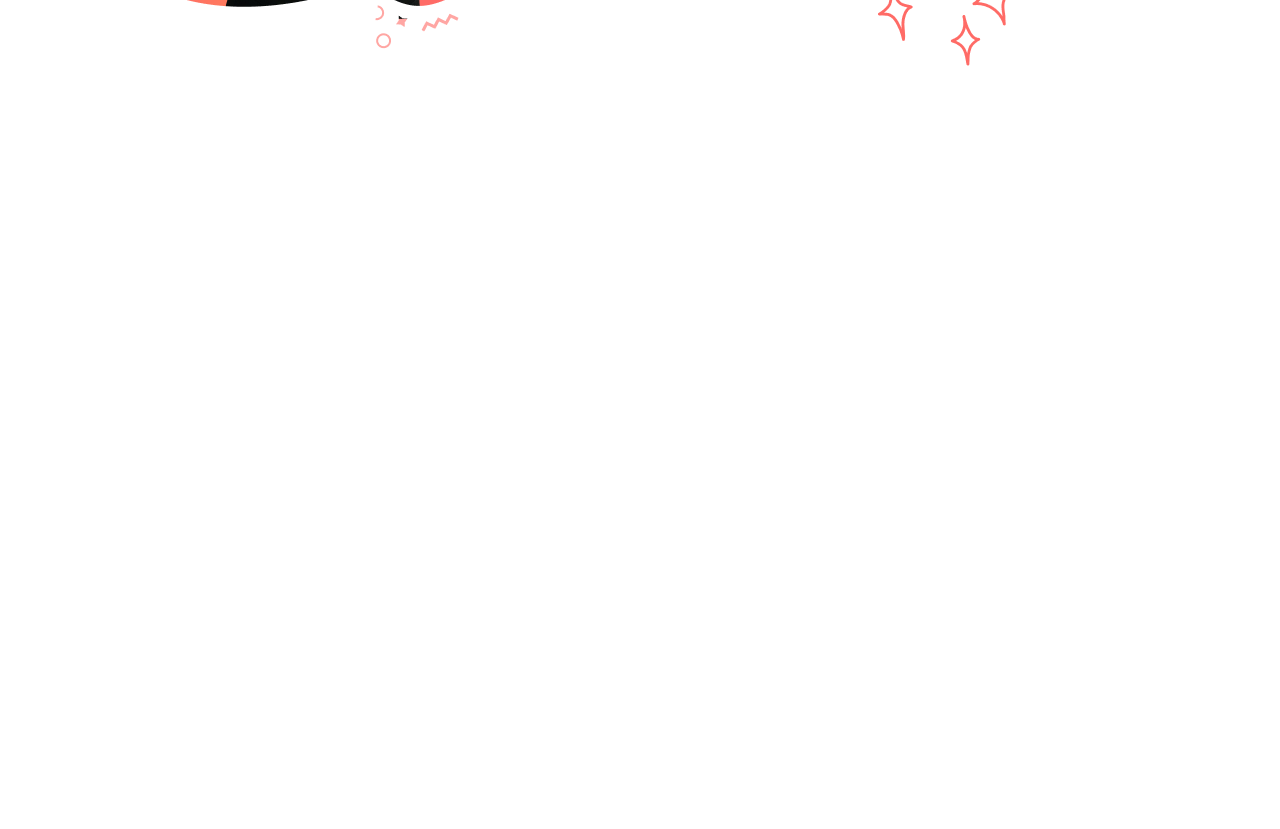
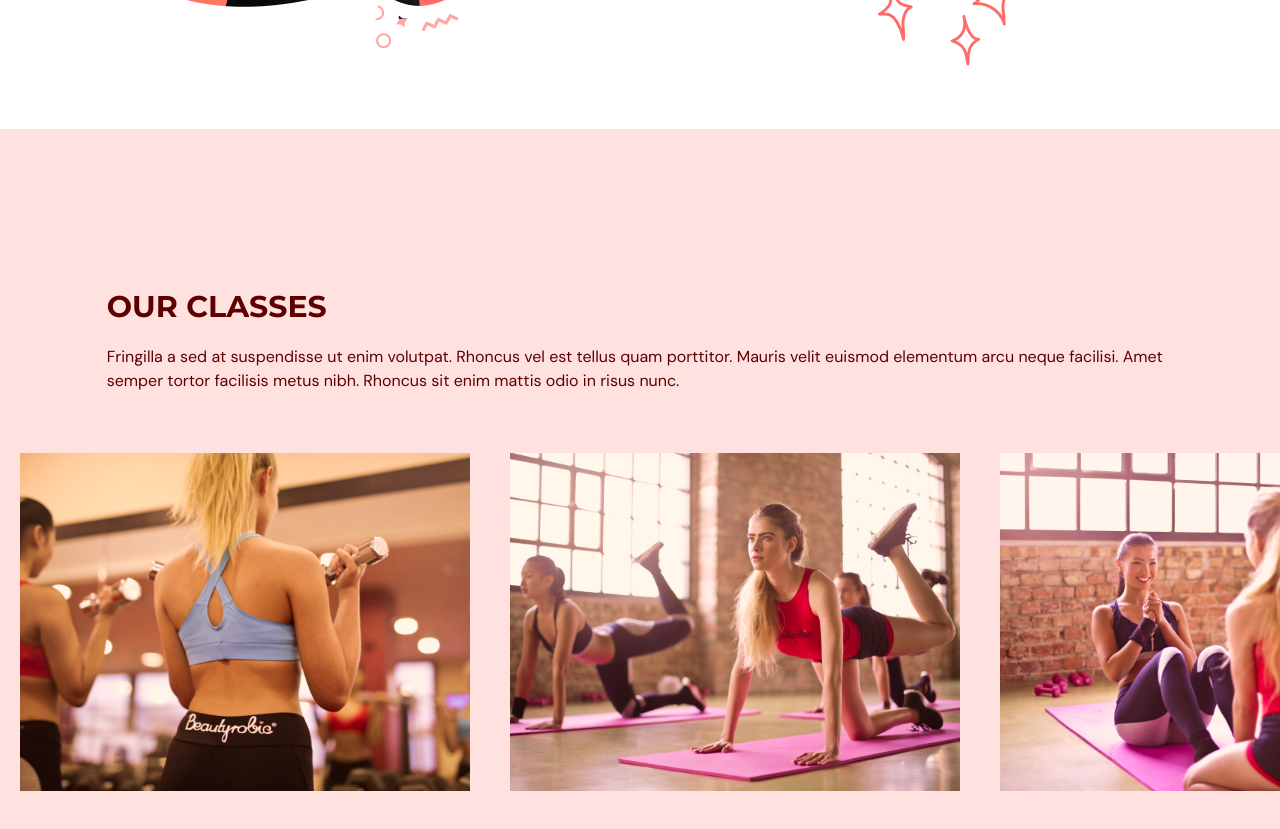
Before and after one commit to mfbernasol/gym-ts, a React (Vite) app: page / in a window 1280 px wide. Shown: the part 2000-2829 px from the top of the page. Before the commit the page ends 2129 px from the top, so only its background shows below. Built offline with nearby package versions, Linux system fonts and the light colour scheme.

Commit message:
create classes page

```diff
--- a/src/App.tsx
+++ b/src/App.tsx
@@ -3,7 +3,7 @@
 import Benefits from '@/scenes/benefits'
 import { useEffect, useState } from "react";
 import { SelectedPage } from "@/shared/types";
-
+import OurClasses from "@/scenes/ourClasses";
 function App() {
   const [selectedPage, setSelectedPage] = useState<SelectedPage>(
     SelectedPage.Home
@@ -32,6 +32,7 @@
       />
       <Home setSelectedPage={setSelectedPage} />
       <Benefits setSelectedPage={setSelectedPage} />
+      <OurClasses setSelectedPage={setSelectedPage}/>
     </div>
   );
 }
--- /dev/null
+++ b/src/scenes/ourClasses/Class.tsx
@@ -0,0 +1,24 @@
+type Props = {
+  name: string;
+  description?: string;
+  image: string;
+};
+
+const Class = ({ name, description, image }: Props) => {
+  const overlayStyles = `p-5 absolute z-30 flex
+    h-[380px] w-[450px] flex-col items-center justify-center
+    whitespace-normal bg-primary-500 text-center text-white
+    opacity-0 transition duration-500 hover:opacity-90`;
+
+  return (
+    <li className="relative mx-5 inline-block h-[380px] w-[450px]">
+      <div className={overlayStyles}>
+        <p className="text-2xl">{name}</p>
+        <p className="mt-5">{description}</p>
+      </div>
+      <img alt={`${image}`} src={image} />
+    </li>
+  );
+};
+
+export default Class;
--- /dev/null
+++ b/src/scenes/ourClasses/index.tsx
@@ -0,0 +1,95 @@
+import { SelectedPage, ClassType } from "@/shared/types";
+import image1 from "@/assets/image1.png";
+import image2 from "@/assets/image2.png";
+import image3 from "@/assets/image3.png";
+import image4 from "@/assets/image4.png";
+import image5 from "@/assets/image5.png";
+import image6 from "@/assets/image6.png";
+import { motion } from "framer-motion";
+import HText from "@/shared/HText";
+import Class from "./Class";
+
+const classes: Array<ClassType> = [
+    {
+      name: "Weight Training Classes",
+      description:
+        "Lorem ipsum dolor sit amet, consectetur adipiscing elit, sed do eiusmod tempor incididunt ut labore et dolore magna aliqua. Ut enim ad minim veniam, quis nostrud exercitation ullamco laboris nisi ut aliquip ex ea commodo consequat.",
+      image: image1,
+    },
+    {
+      name: "Yoga Classes",
+      image: image2,
+    },
+    {
+      name: "Ab Core Classes",
+      description:
+        "Lorem ipsum dolor sit amet, consectetur adipiscing elit, sed do eiusmod tempor incididunt ut labore et dolore magna aliqua. Ut enim ad minim veniam, quis nostrud exercitation ullamco laboris nisi ut aliquip ex ea commodo consequat.",
+      image: image3,
+    },
+    {
+      name: "Adventure Classes",
+      description:
+        "Lorem ipsum dolor sit amet, consectetur adipiscing elit, sed do eiusmod tempor incididunt ut labore et dolore magna aliqua. Ut enim ad minim veniam, quis nostrud exercitation ullamco laboris nisi ut aliquip ex ea commodo consequat.",
+      image: image4,
+    },
+    {
+      name: "Fitness Classes",
+      image: image5,
+    },
+    {
+      name: "Training Classes",
+      description:
+        "Lorem ipsum dolor sit amet, consectetur adipiscing elit, sed do eiusmod tempor incididunt ut labore et dolore magna aliqua. Ut enim ad minim veniam, quis nostrud exercitation ullamco laboris nisi ut aliquip ex ea commodo consequat.",
+      image: image6,
+    },
+  ];
+
+type Props = {
+  setSelectedPage: (value: SelectedPage) => void;
+};
+
+const OurClasses = ({ setSelectedPage }: Props) => {
+  return (
+    <section id="ourclasses" className="w-full bg-primary-100 py-40">
+      <motion.div
+        onViewportEnter={() => setSelectedPage(SelectedPage.OurClasses)}
+      >
+        <motion.div
+          className="mx-auto w-5/6 "
+          initial="hidden"
+          whileInView={"visible"}
+          viewport={{ once: true, amount: 0.5 }}
+          transition={{ duration: 0.5 }}
+          variants={{
+            hidden: { opacity: 0, x: -50 },
+            visible: { opacity: 1, x: 0 },
+          }}
+        >
+          <div>
+            <HText> OUR CLASSES </HText>
+            <p className="py-5">
+              Fringilla a sed at suspendisse ut enim volutpat. Rhoncus vel est
+              tellus quam porttitor. Mauris velit euismod elementum arcu neque
+              facilisi. Amet semper tortor facilisis metus nibh. Rhoncus sit
+              enim mattis odio in risus nunc.
+            </p>
+          </div>
+        </motion.div>
+        <div className="mt-10 h-[353px] w-full overflow-x-auto overflow-y-hidden">
+        <ul className="w-[2800px] whitespace-nowrap">
+          {classes.map((item: ClassType, index) => (
+              <Class
+              key={`${item.name}-${index}`}
+              name={item.name}
+              description={item.description}
+              image={item.image}
+              />
+            ))}
+        </ul>
+        </div>
+      </motion.div>
+    </section>
+  );
+};
+
+export default OurClasses;
--- a/src/shared/types.ts
+++ b/src/shared/types.ts
@@ -10,3 +10,13 @@
   title: string;
   description: string;
 }
+
+
+export interface ClassType {
+  name: string;
+  description?: string; //optional
+  image: string;
+
+
+
+}
```
